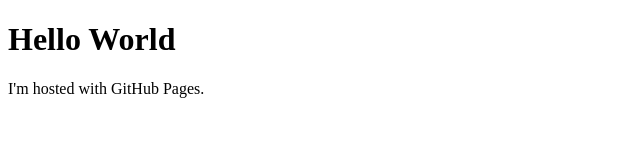
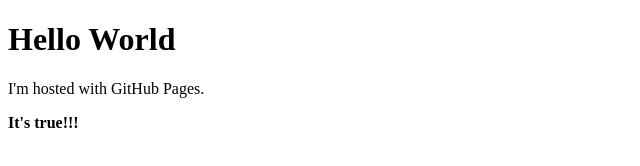
Before and after one commit to maxbixby/maxbixby.github.io, a plain HTML site: page index.html in a window 1280 px wide. Shown: the full height of the page, 0-640 px from the left. Drawn offline with Linux system fonts and the light colour scheme.

Commit message:
Second Commit
It's true!!!

```diff
--- a/index.html
+++ b/index.html
@@ -3,5 +3,6 @@
 <body>
 <h1>Hello World</h1>
 <p>I'm hosted with GitHub Pages.</p>
+<p><strong>It's true!!!</strong></p>
 </body>
 </html>
```
